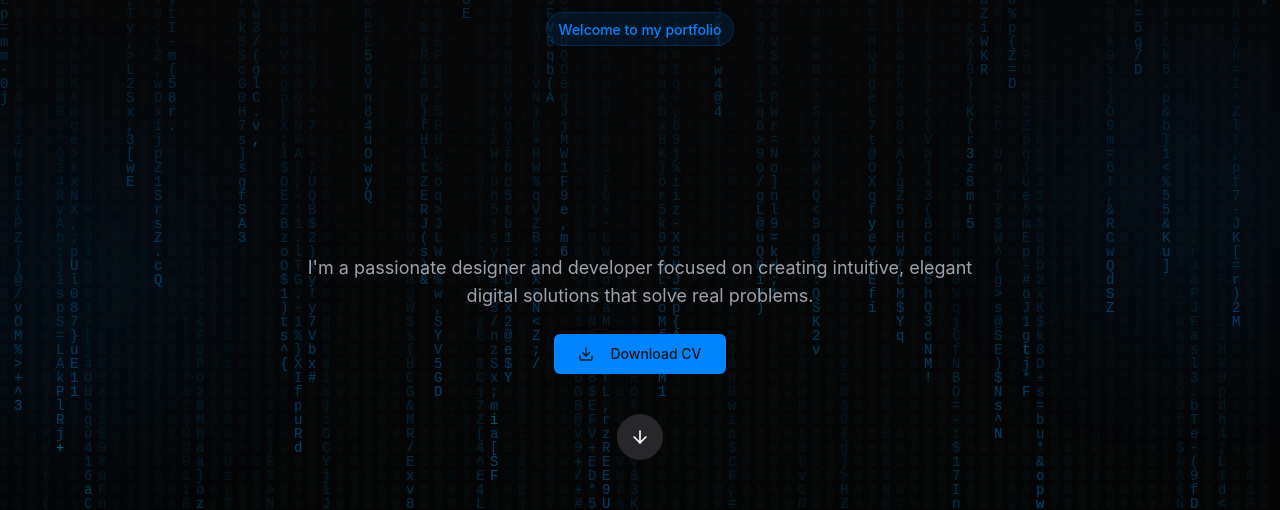
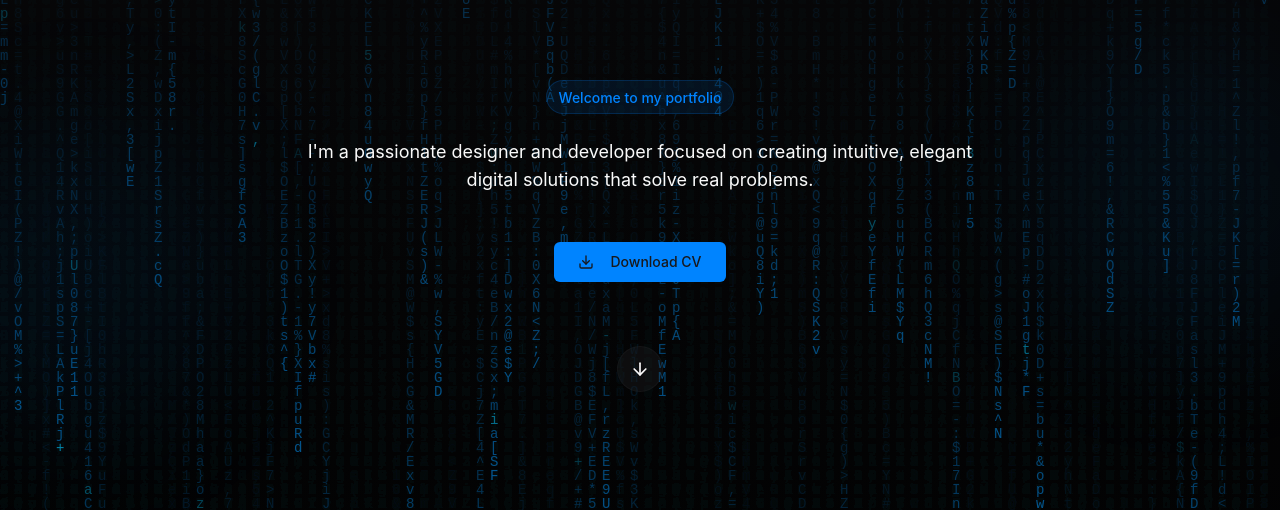
Before and after one commit to Mahmoud-Abd-Elrazek/my-digital-homebase, a React (Vite) app: page / in a window 1280 px wide. Shown: the part 164-674 px from the top of the page. Built offline with nearby package versions, Linux system fonts and the light colour scheme.

Commit message:
Fix: HeroSection styling and content
Ensure correct display of name and job title, and adjust colors to match the design.

```diff
--- a/src/components/HeroSection.tsx
+++ b/src/components/HeroSection.tsx
@@ -1,3 +1,4 @@
+
 import { ArrowDown, Download } from 'lucide-react';
 import { useEffect, useState } from 'react';
 import AnimatedText from './AnimatedText';
@@ -38,7 +39,7 @@ const HeroSection = () => {
     <section id="home" className="relative min-h-screen flex items-center justify-center">
       <div className="absolute inset-0 overflow-hidden">
         <ProgrammingWallpaper />
-        <div className="absolute inset-0 bg-gradient-to-b from-background/80 to-background/40"></div>
+        <div className="absolute inset-0 bg-gradient-to-b from-background/80 to-background/20"></div>
       </div>
 
       <div className="section-container relative z-10 flex flex-col items-center justify-center text-center">
@@ -48,7 +49,8 @@ const HeroSection = () => {
           </div>
         </div>
 
-        <div className="overflow-hidden mb-4">
+        {/* Hide the heading with name and job title for now, based on the image */}
+        <div className="hidden">
           <h1
             className={`text-4xl md:text-5xl lg:text-7xl font-bold leading-tight text-balance transition-all duration-700 ease-out delay-100 transform ${isVisible ? 'opacity-100 translate-y-0' : 'opacity-0 translate-y-20'}`}
           >
@@ -68,7 +70,7 @@ const HeroSection = () => {
         </div>
 
         <p
-          className={`max-w-2xl mx-auto text-lg text-muted-foreground mb-6 transition-all duration-700 ease-out delay-300 transform ${isVisible ? 'opacity-100 translate-y-0' : 'opacity-0 translate-y-10'}`}
+          className={`max-w-2xl mx-auto text-lg text-foreground mb-12 transition-all duration-700 ease-out delay-300 transform ${isVisible ? 'opacity-100 translate-y-0' : 'opacity-0 translate-y-10'}`}
         >
           I'm a passionate designer and developer focused on creating intuitive, elegant digital solutions that solve real problems.
         </p>
@@ -91,7 +93,7 @@ const HeroSection = () => {
         >
           <button
             onClick={scrollToNext}
-            className="button-effect mt-10 p-3 rounded-full border border-border bg-secondary hover:bg-secondary/80"
+            className="button-effect mt-16 p-3 rounded-full border border-border/30 bg-secondary/30 hover:bg-secondary/50"
             aria-label="Scroll down"
           >
             <ArrowDown className="h-5 w-5" />
```
